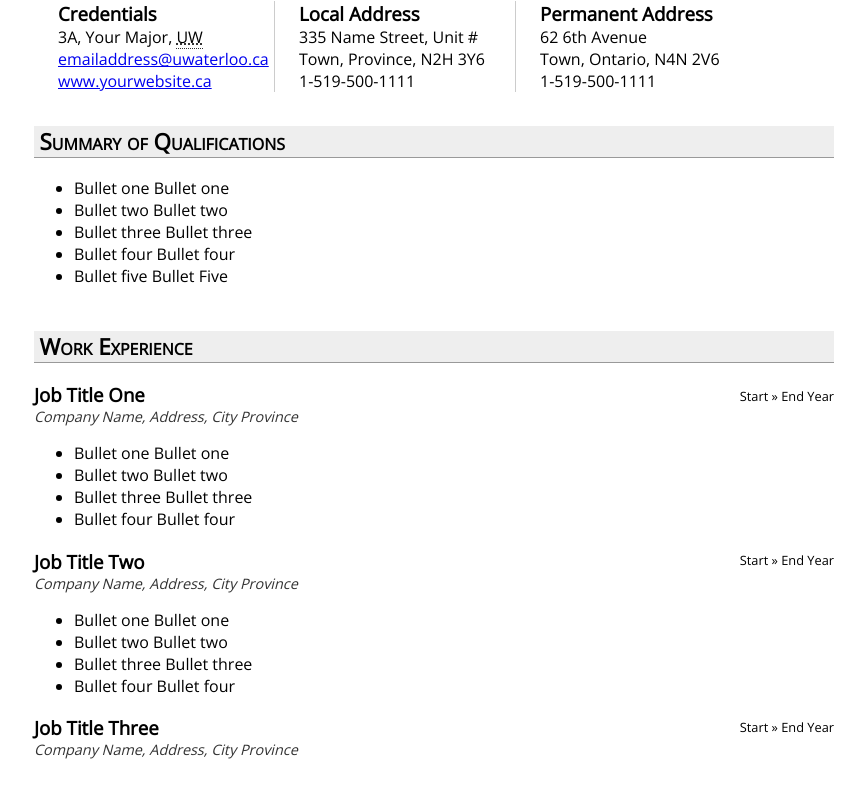
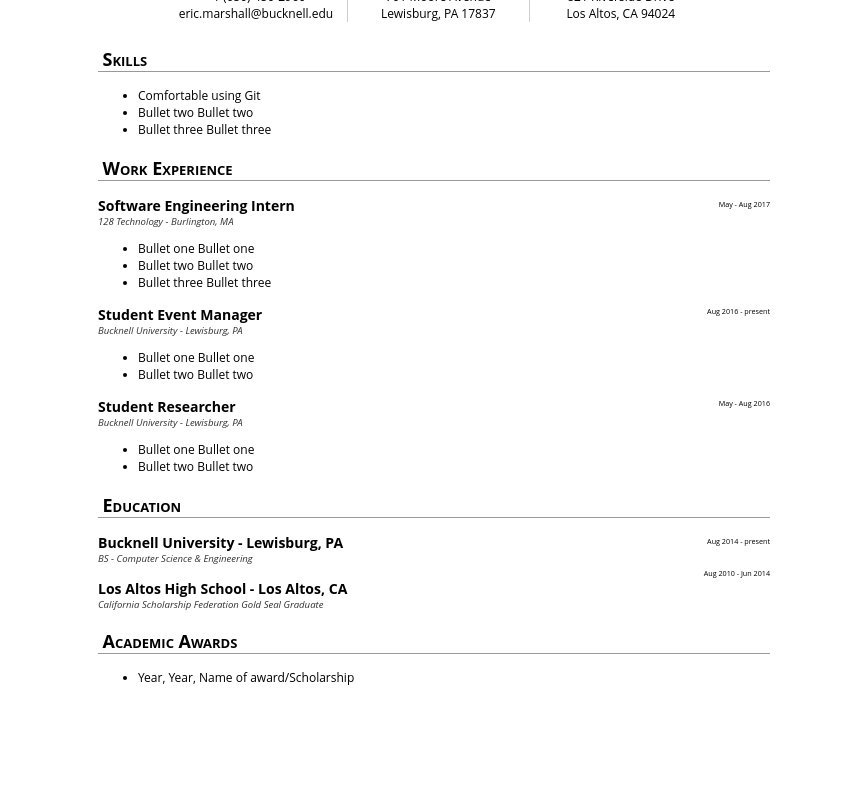
Before and after one commit to egoodhall/resume, a plain HTML site: page resume.html in a window 1280 px wide. Shown: the part 91-881 px from the top of the page, without its empty margins (206-1071 px from the left). After the commit the page ends 800 px from the top, so only its background shows below. Drawn offline with nearby package versions, Linux system fonts and the light colour scheme.

Commit message:
Began filling in/modifying template

```diff
--- a/resume.html
+++ b/resume.html
@@ -2,26 +2,30 @@
 <html xmlns="http://www.w3.org/1999/xhtml">
 <head>
   <meta http-equiv="Content-Type" content="text/html; charset=iso-8859-1" />
-	<title>Resume | First Last</title>
+  <title>Resume | Eric Marshall</title>
   <meta name="robots" content="noindex, nofollow" />
-	<link href="https://fonts.googleapis.com/css?family=Open+Sans" rel="stylesheet">
+  <link href="https://fonts.googleapis.com/css?family=Lato" rel="stylesheet">
   <style type="text/css" media="all">
     body {
       background-color:#FFF;
       font-family:"Open Sans", Helvetica, Arial;
-			padding:1em;
-			margin:1em auto;
-			max-width: 50em;
+      margin: auto;
+      max-width: 7in;
+      font-size:0.75em;
+    }
+    #centered{
+      width: 100%;
+      justify-content: center;
     }
     #address{
       height:5em;
-			width:47em;
-			margin:1em 0 1em 0;
+      width:90%;
+      margin-left: auto;
     }
     #address div{
-			width:13em;
+      text-align: center;
+      width: 30%;
       float:left;
-			padding:0 .5em 0 1.5em;
       border-left:1px solid #CCC;
     }
     #address div#first{
@@ -33,7 +37,7 @@
     }
     .date {
       float:right;
-			font-size:.8em;
+      font-size:.6em;
       margin-top:.4em;
       text-align:right;
     }
@@ -44,24 +48,22 @@
     address{
       font-style:italic;
       color:#333;
-			font-size:.9em;
+      font-size:.8em;
     }
-
-
     h1{
-			font-size:1.5em;
+      width: 100%;
+      text-align: center;
+      font-size:2em;
       font-family: Helvetica, Verdana, Arial, sans-serif;
     }
     h2 {
       clear:both;
-			font-size: 1.4em;
+      font-size: 1.5em;
       font-weight:bold;
-			margin-top:2em;
+      margin-top:1em;
       font-variant: small-caps;
       padding-left:.25em;
-			background-color:#EEE;
       border-bottom: 1px solid #999;
-			/*letter-spacing: .06em;*/
     }
     h3 {margin: 1em 0 0 0;}
   </style>
@@ -71,85 +73,71 @@
       border-width:0 0 0 0;
       margin:0;
       width:100%
+      max-width: 7in;
     }
   </style>
 </head>
 <body>
-	<h1>First Last</h1>
+  <h1>Eric Marshall</h1>
   <div id="address">
     <div id="first">
-			<h3>Credentials</h3>
-			3A, Your Major, <abbr title="University of Waterloo">UW</abbr><br />
-			<a href="mailto:YOUREMAILADDRESS@uwaterloo.ca">emailaddress@uwaterloo.ca</a><br />
-			<a href="http://www.YOURWEBSITE.ca">www.yourwebsite.ca</a>
+      <h3>Contact</h3>
+      +1 (650) 450-2960<br>
+      eric.marshall@bucknell.edu<br>
     </div>
     <div>
-			<h3>Local Address</h3>
-			335 Name Street, Unit #<br>
-			Town, Province, N2H 3Y6<br>
-			1-519-500-1111
+      <h3>School Address</h3>
+      701 Moore Avenue<br>
+      Lewisburg, PA 17837<br>
     </div>
     <div>
       <h3>Permanent Address</h3>
-			62 6th Avenue <br>
-			Town, Ontario, N4N 2V6<br>
-			1-519-500-1111
+      821 Riverside Drive<br>
+      Los Altos, CA 94024<br>
     </div>
   </div>
 
-	<h2>Summary of Qualifications</h2>
+  <h2>Skills</h2>
   <ul>
-		<li>Bullet one Bullet one</li>
+    <li>Comfortable using Git</li>
     <li>Bullet two Bullet two</li>
     <li>Bullet three Bullet three</li>
-		<li>Bullet four Bullet four</li>
-		<li>Bullet five Bullet Five</li>
   </ul>
 
-
   <h2>Work Experience</h2>
-	<span class="date">Start &raquo; End Year</span>
-	<h3>Job Title One</h3>
-	<address>Company Name, Address, City Province</address>
-	<ul>
-		<li>Bullet one Bullet one</li>
-		<li>Bullet two Bullet two</li>
-		<li>Bullet three Bullet three</li>
-		<li>Bullet four Bullet four</li>
-	</ul>
-
-	<span class="date">Start &raquo; End Year</span>
-	<h3>Job Title Two</h3>
-	<address>Company Name, Address, City Province</address>
-	<ul>
-		<li>Bullet one Bullet one</li>
-		<li>Bullet two Bullet two</li>
-		<li>Bullet three Bullet three</li>
-		<li>Bullet four Bullet four</li>
-	</ul>
-
-	<span class="date">Start &raquo; End Year</span>
-	<h3>Job Title Three</h3>
-	<address>Company Name, Address, City Province</address>
-
-
-	<h2>Interest / Volunteer</h2>
-	<span class="date">Start &raquo; End Year</span>
-	<h3>Volunteer Job Title</h3>
-	<address>Company Name, Address, City Province</address>
+  <span class="date">May - Aug 2017</span>
+  <h3>Software Engineering Intern</h3>
+  <address>128 Technology - Burlington, MA</address>
   <ul>
     <li>Bullet one Bullet one</li>
     <li>Bullet two Bullet two</li>
     <li>Bullet three Bullet three</li>
   </ul>
 
+  <span class="date">Aug 2016 - present</span>
+  <h3>Student Event Manager</h3>
+  <address>Bucknell University - Lewisburg, PA</address>
+  <ul>
+    <li>Bullet one Bullet one</li>
+    <li>Bullet two Bullet two</li>
+  </ul>
+
+  <span class="date">May - Aug 2016</span>
+  <h3>Student Researcher</h3>
+  <address>Bucknell University - Lewisburg, PA</address>
+  <ul>
+    <li>Bullet one Bullet one</li>
+    <li>Bullet two Bullet two</li>
+  </ul>
 
   <h2>Education</h2>
-	<ul>
-		<li>Candidate for Bachelor of Major, University, Province,  StartYear - Present</li>
-		<li>OSSD, Highschool, Town, Province, StartYear-EndYear</li>
-	</ul>
+  <span class="date">Aug 2014 - present</span>
+  <h3>Bucknell University - Lewisburg, PA</h3>
+  <address>BS - Computer Science &amp; Engineering</address>
 
+  <span class="date">Aug 2010 - Jun 2014</span>
+  <h3>Los Altos High School - Los Altos, CA</h3>
+  <address>California Scholarship Federation Gold Seal Graduate</address>
 
   <h2>Academic Awards</h2>
   <ul>
```
Lines whose indentation alone changed are shown as unchanged.
